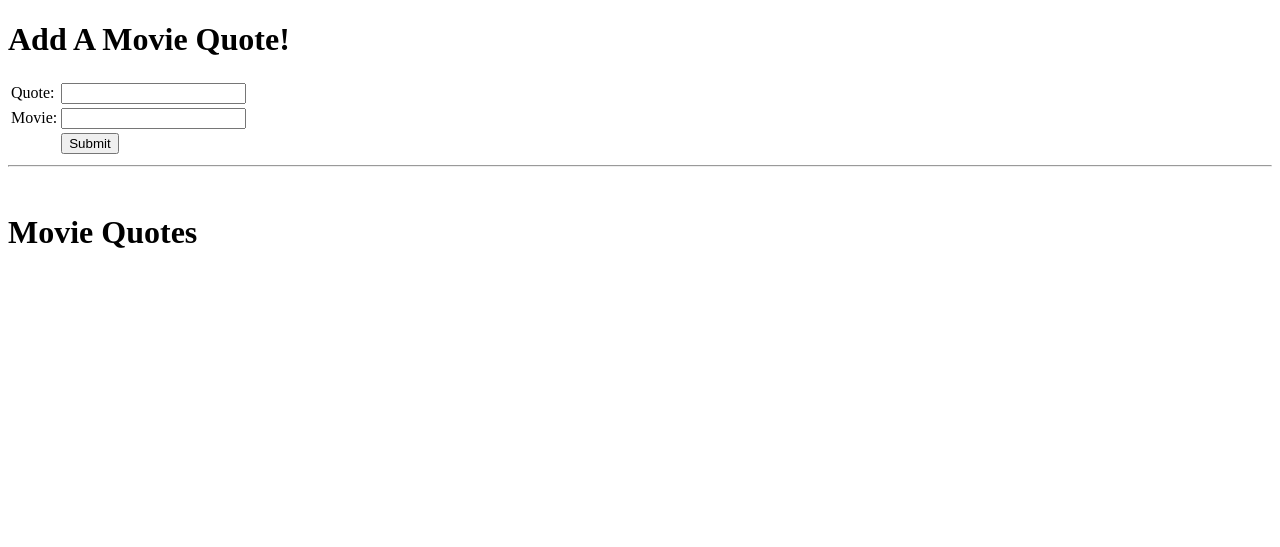
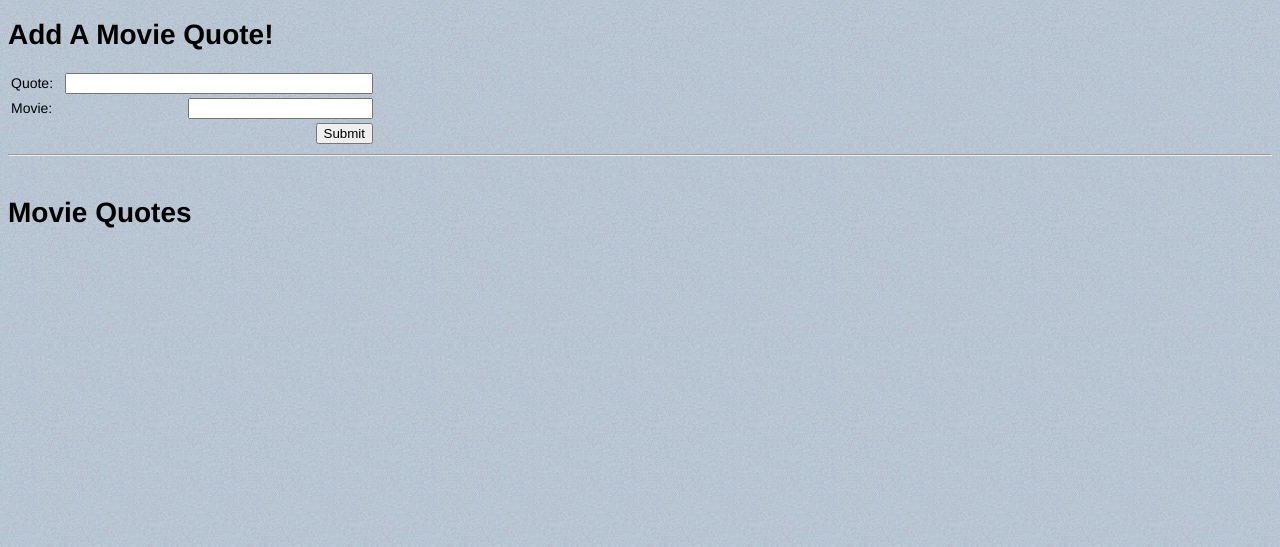
Before and after one commit to furyjack/movie-quotes-lak, a Python web app: template templates/moviequotes.html in a window 1280 px wide. Shown: the top 547 px of the page. Run offline with Jinja, Linux system fonts and the light colour scheme; the template is opened without the code that fills it, so the values that code supplies are empty.

Commit message:
added css to front_page.html

```diff
--- a/app.yaml
+++ b/app.yaml
@@ -9,6 +9,8 @@ handlers:
   static_files: favicon.ico
   upload: favicon\.ico
 
+- url: /static
+  static_dir: static
 - url: .*
   script: main.app
 
--- /dev/null
+++ b/static/stylesheets/style.css
@@ -0,0 +1,30 @@
+body {
+  background: url('/static/images/noise.jpg');
+  font: 14px Helvetica, serif;
+}
+
+input[name=quote] {
+  width: 300px;
+}
+
+input[name=movie] {
+  float: right;
+}
+
+input[type=submit] {
+  float: right;
+}
+
+ul {
+   list-style-type: none;
+}
+
+.movie {
+  font-style: italic;
+  margin-left: 12px;
+  margin-bottom: 10px;
+}
+
+td:first-child {
+  width: 50px;
+}
--- a/templates/moviequotes.html
+++ b/templates/moviequotes.html
@@ -3,6 +3,7 @@
 <meta charset="utf-8">
 <head>
 	<title> movie quotes</title>
+	<link rel="stylesheet" type="text/css" href="/static/stylesheets/style.css">
 </head>
 <body>
 <h1>Add A Movie Quote!</h1>
@@ -32,7 +33,7 @@
 <ul>
 {% for movie_quote in moviequotes %}
 <li><b>{{movie_quote.quote}}</b></li>
-<div class="movie">{{movie_quote.movie}}</div>
+<div class="movie">-{{movie_quote.movie}}</div>
 {%endfor%}
 </body>
 </html>
```
Also changed, not shown: static/images/noise.jpg (added).
